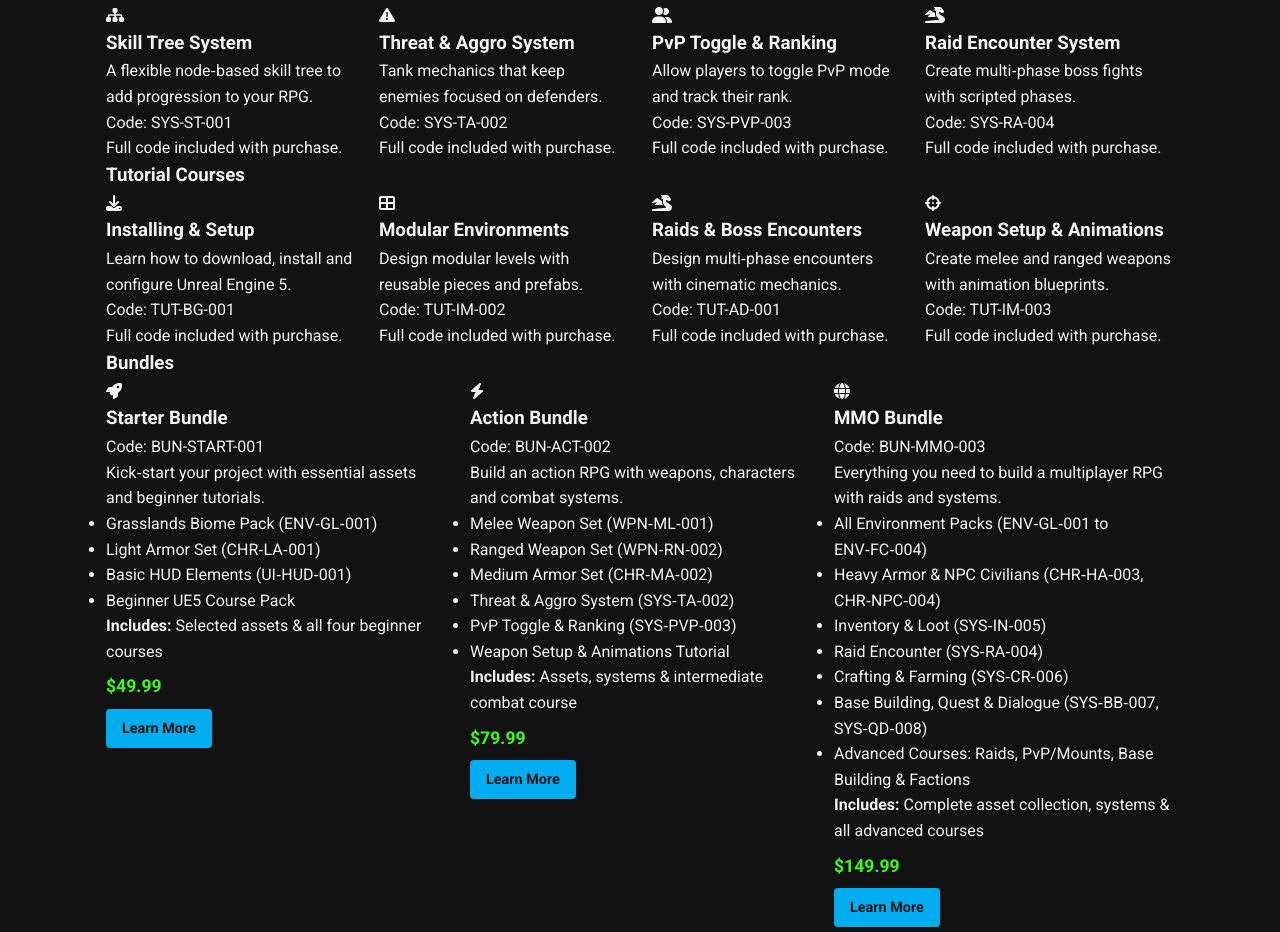
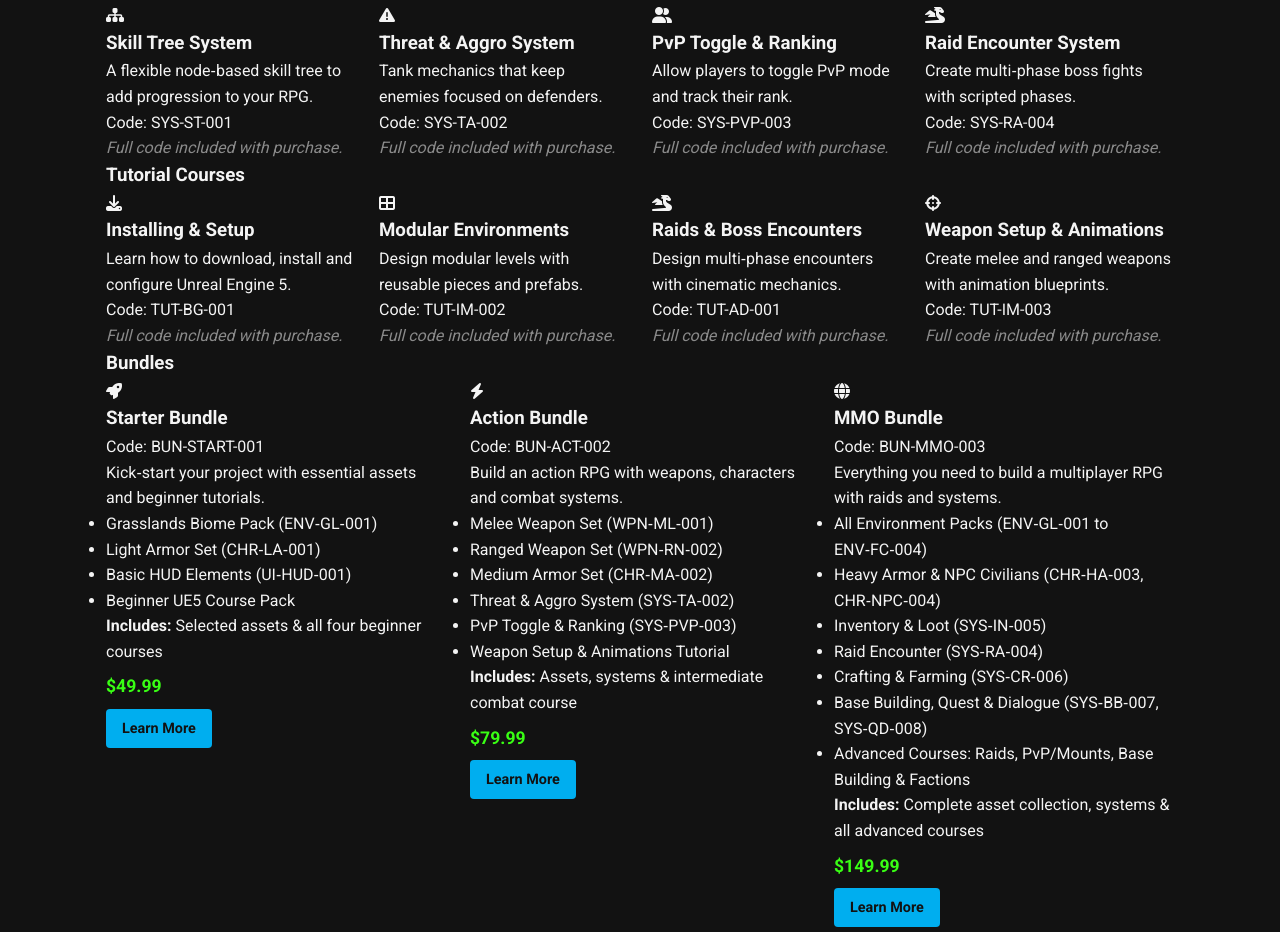
Before and after one commit to knight8280-dotcom/devtutorials, a plain HTML site: page shop.html in a window 1280 px wide. Shown: the part 1336-2268 px from the top of the page. Drawn offline with Linux system fonts and the light colour scheme; a small style sheet from the web is missing.

Commit message:
Add paywall notice style to style.css

```diff
--- a/css/style.css
+++ b/css/style.css
@@ -545,6 +545,13 @@ footer p {
   margin: 0.5rem 0;
 }
 
+/* Paywall notice style */
+.access {
+  font-style: italic;
+  color: var(--color-gray);
+}
+
+
 /*
  * Product detail pages
  * Styles for individual product pages showing images, descriptions, codes and prices.
```
